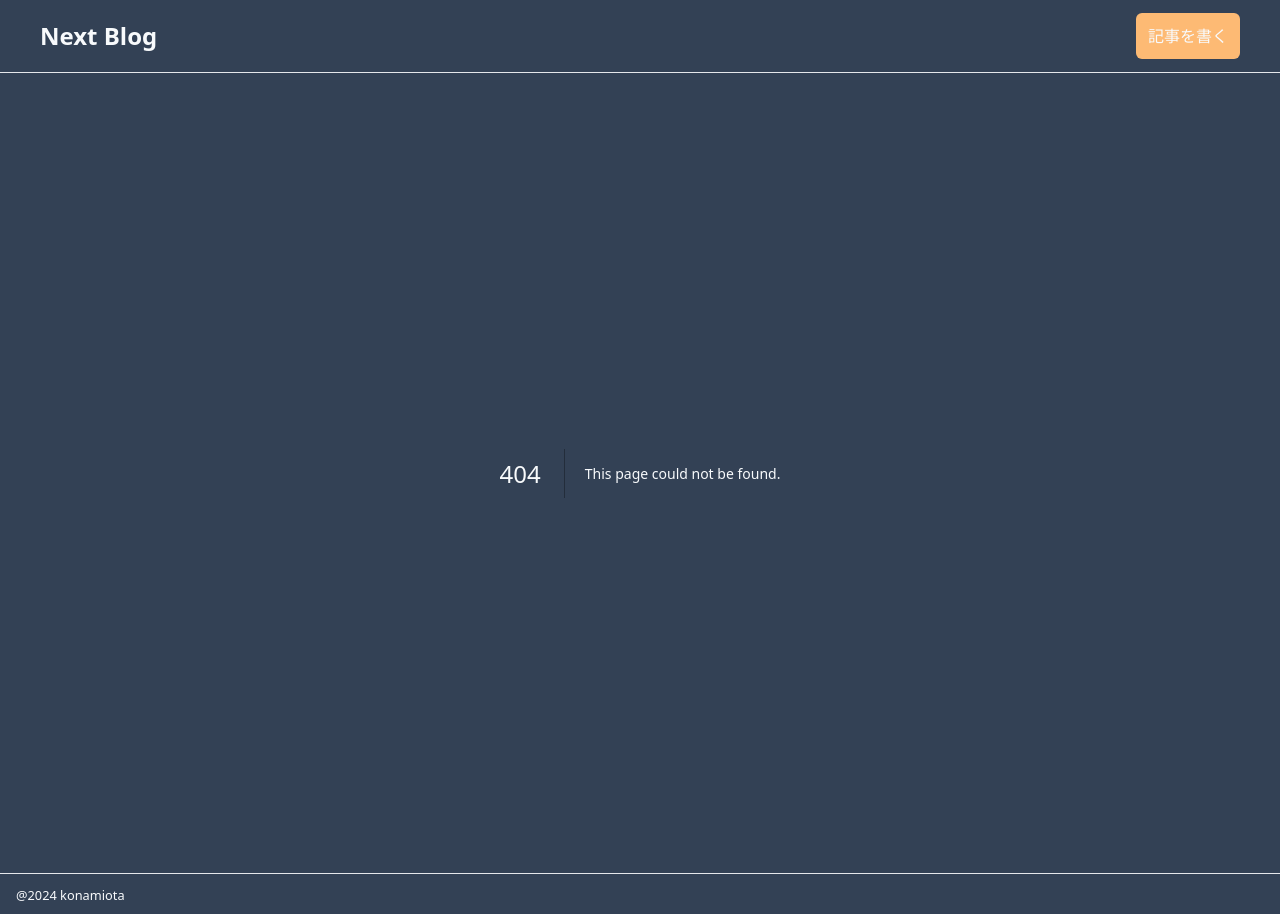
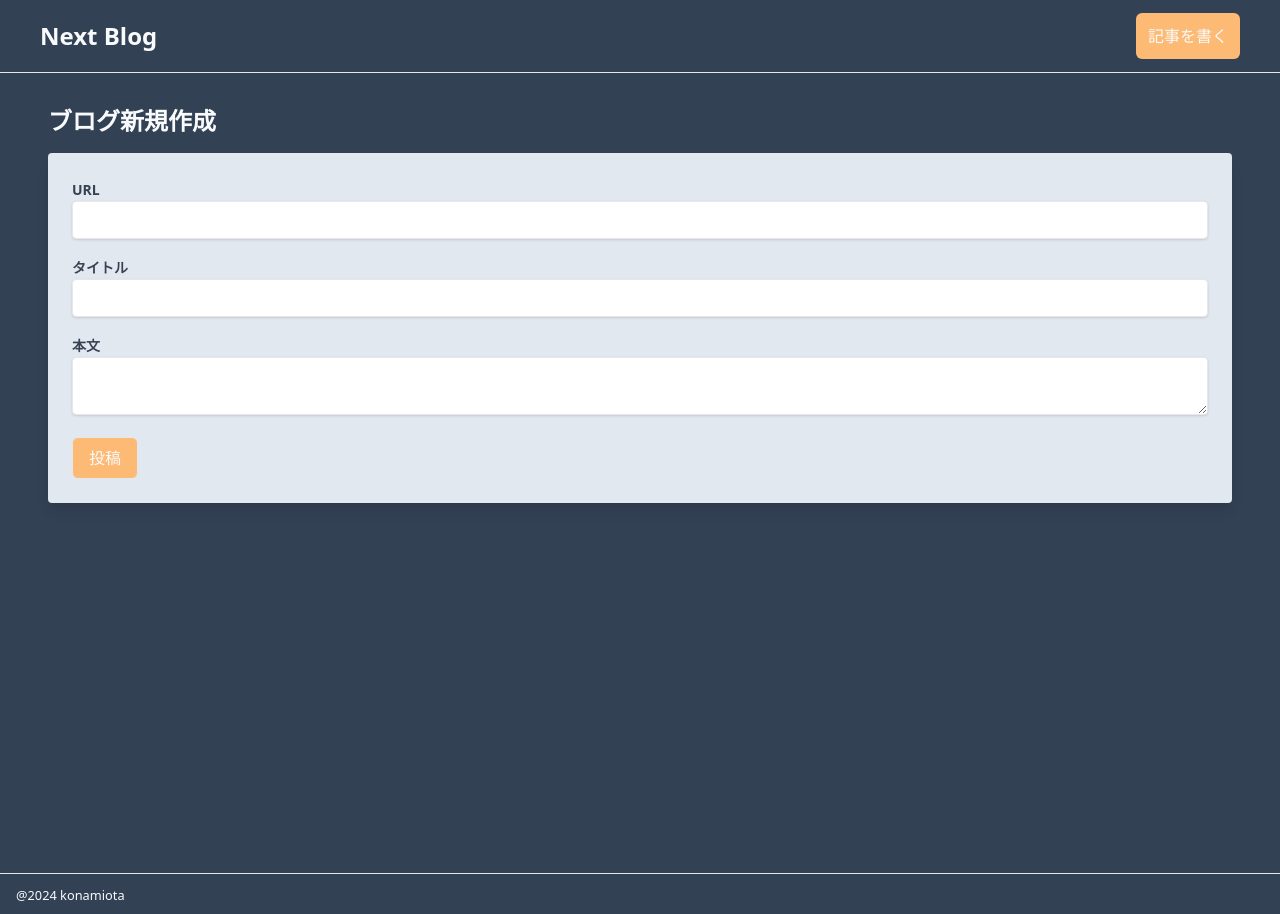
Before and after one commit to konapeso/next-blog, a Next.js app: page /articles/new in a window 1280 px wide. Before the commit this address had no page. Built offline with nearby package versions, Linux system fonts and the light colour scheme.

Commit message:
create new component

```diff
--- /dev/null
+++ b/src/app/articles/new/page.tsx
@@ -0,0 +1,39 @@
+import React from "react";
+
+const CreateBlogPage = () => {
+  return (
+    <div className="min-h-screen py-8 px-4 md:px-12">
+      <h2 className="text-2xl font-bold mb-4">ブログ新規作成</h2>
+      <form className="bg-slate-200 p-6 rounded shadow-lg">
+        <div className="mb-4">
+          <label className="text-gray-700 text-sm font-bold mb-2">URL</label>
+          <input
+            type="text"
+            className="shadow border rounded w-full py-2 px-3 text-gray-700 leading-tight focus:outline-none"
+          />
+        </div>
+        <div className="mb-4">
+          <label className="text-gray-700 text-sm font-bold mb-2">
+            タイトル
+          </label>
+          <input
+            type="text"
+            className="shadow border rounded w-full py-2 px-3 text-gray-700 leading-tight focus:outline-none"
+          />
+        </div>
+        <div className="mb-4">
+          <label className="text-gray-700 text-sm font-bold mb-2">本文</label>
+          <textarea className="shadow border rounded w-full py-2 px-3 text-gray-700 leading-tight focus:outline-none" />
+        </div>
+        <button
+          type="submit"
+          className="py-2 px-4 border rounded-md bg-orange-300"
+        >
+          投稿
+        </button>
+      </form>
+    </div>
+  );
+};
+
+export default CreateBlogPage;
```
Also changed, not shown: src/app/articles/page.tsx (renamed from src/app/article/page.tsx).
